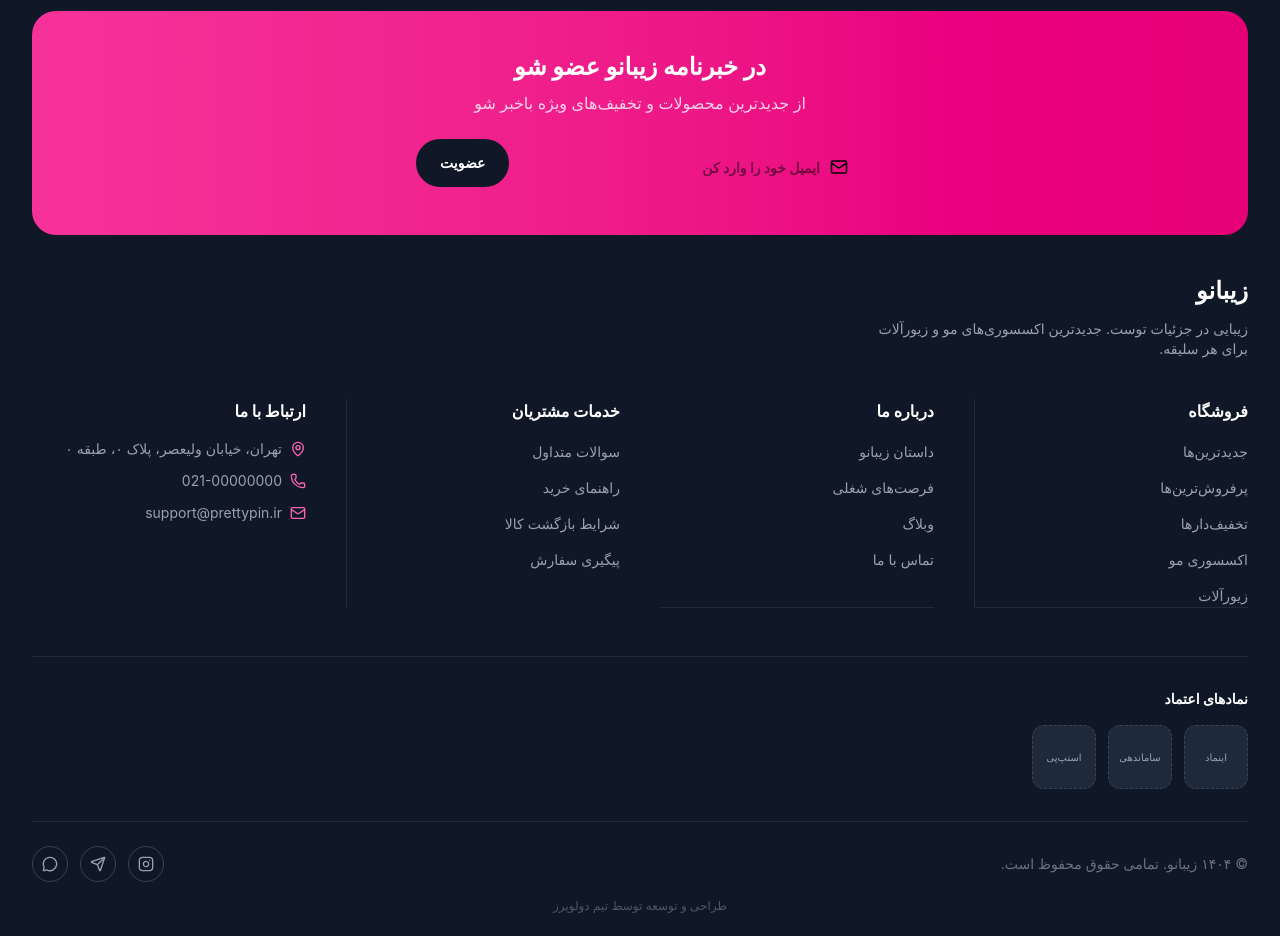
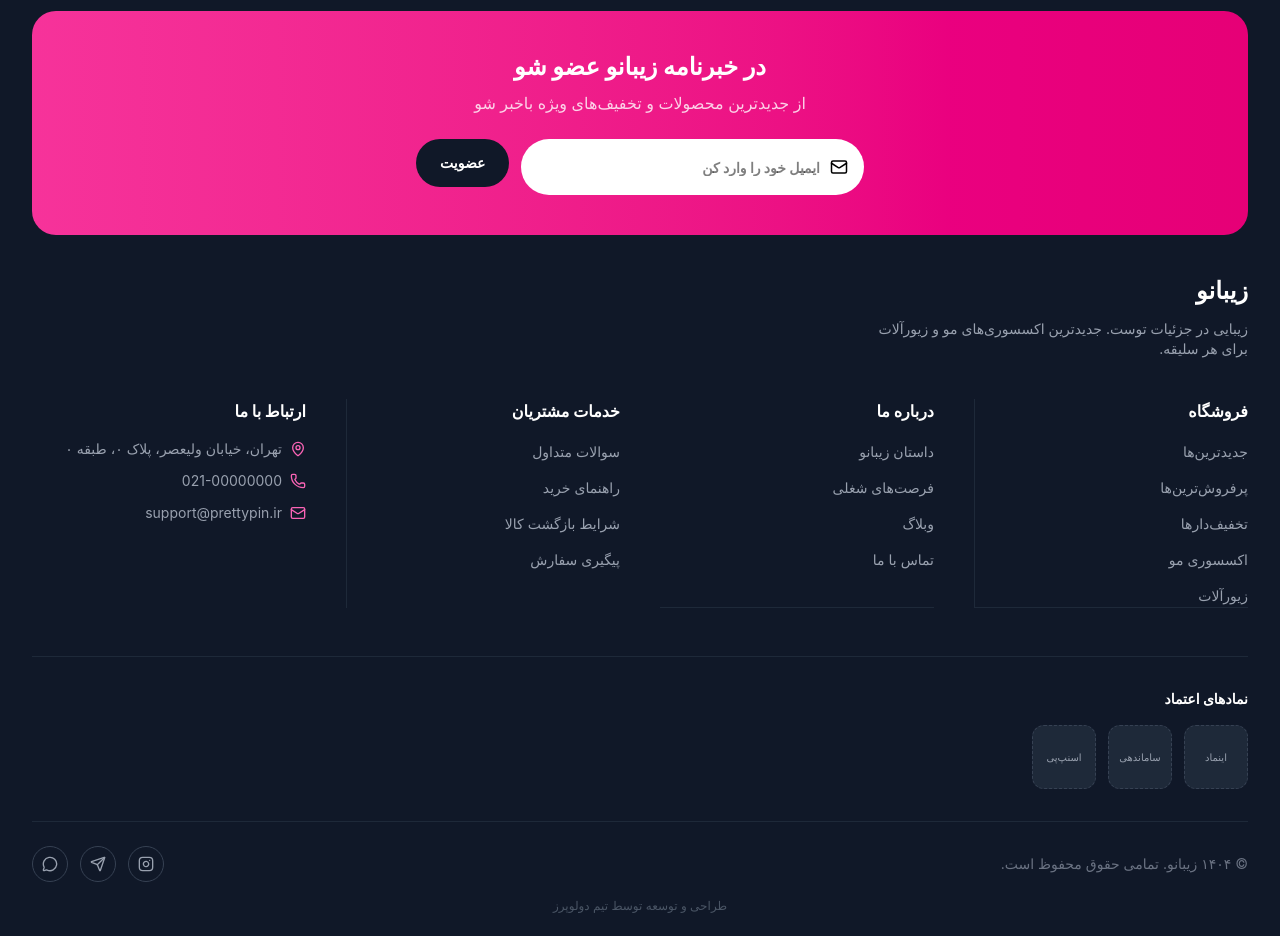
Before and after one commit to Amirreza-Hashemi/PrettyPin-Test, a React (Vite) app: page / in a window 1280 px wide. Shown: the part 3240-4176 px from the top of the page. Built offline with nearby package versions, Linux system fonts and the light colour scheme.

Commit message:
Update FooterNewsletter.jsx

```diff
--- a/src/components/footer/FooterNewsletter.jsx
+++ b/src/components/footer/FooterNewsletter.jsx
@@ -30,7 +30,7 @@ const FooterNewsletter = () => {
                         value={email}
                         onChange={(e) => setEmail(e.target.value)}
                         placeholder="ایمیل خود را وارد کن"
-                        className="h-14 font-bold w-full rounded-full border-none pl-4 pr-11 text-right text-sm text-black outline-none"
+                        className="h-14 font-bold w-full rounded-full border-none pl-4 pr-11 text-right text-sm text-black bg-white outline-none"
                     />
                 </div>
 
```
